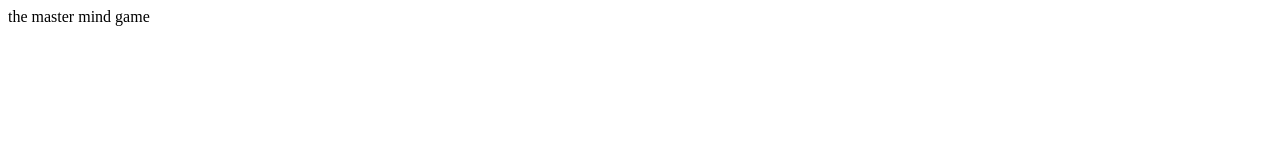
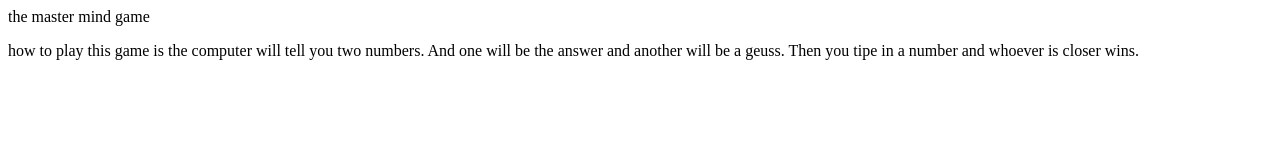
Before and after one commit to scfo/scfo.github.io, a plain HTML site: page index.html in a window 1280 px wide. Drawn offline with Linux system fonts and the light colour scheme.

Commit message:
Update index.html

```diff
--- a/index.html
+++ b/index.html
@@ -4,5 +4,9 @@
   </head>
   <body>
     <p>the master mind game</p>
+    <p>how to play this game is the computer will tell you
+      two numbers. And one will be the answer and another
+      will be a geuss. Then you tipe in a number and whoever
+      is closer wins.</p>
   </body>
 </html>
```
